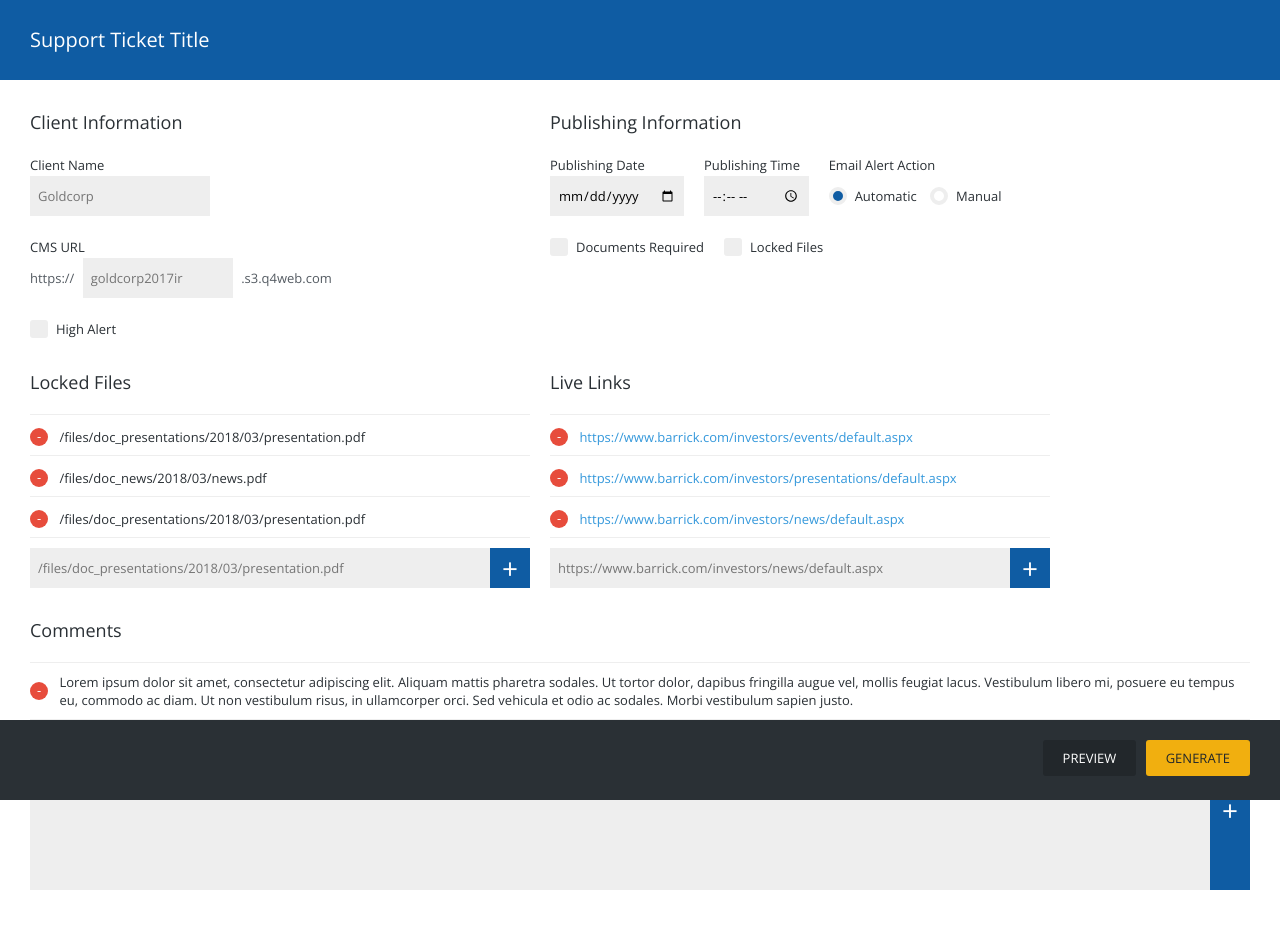
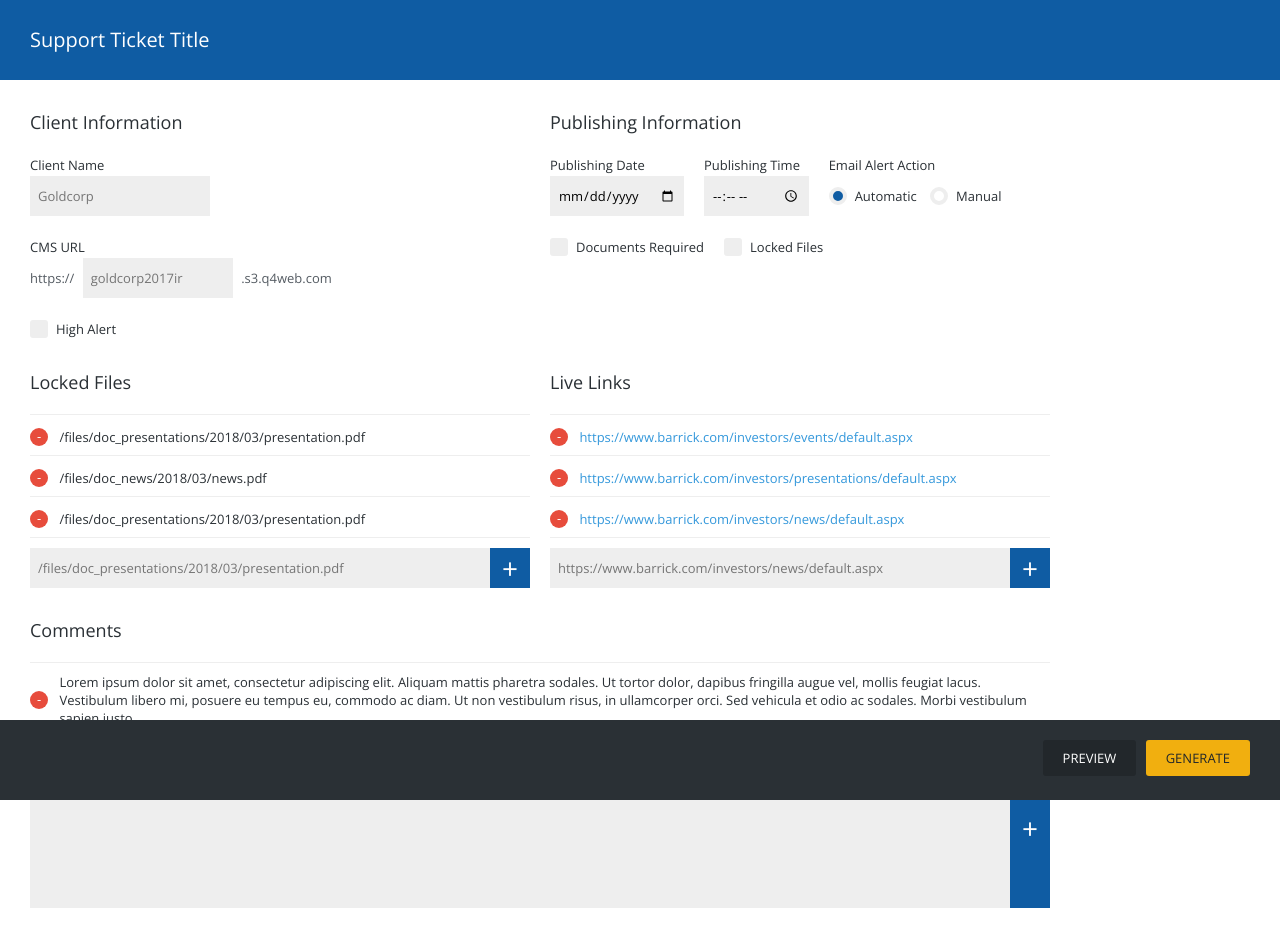
Before and after one commit to vitalizatroutine/handoff-jquery, a website: page index.html in a window 1280 px wide. Drawn offline with nearby package versions, Linux system fonts and the light colour scheme.

```diff
--- a/scss/shared/_form.scss
+++ b/scss/shared/_form.scss
@@ -16,6 +16,7 @@
         @include clearfix;
         float: left;
         width: 100%;
+        max-width: 1020px;
         margin-bottom: 10px;
 
         &--half {
```
Also changed, not shown: package.json (added, +16 -0 lines), css/main.css, 2 other files.
